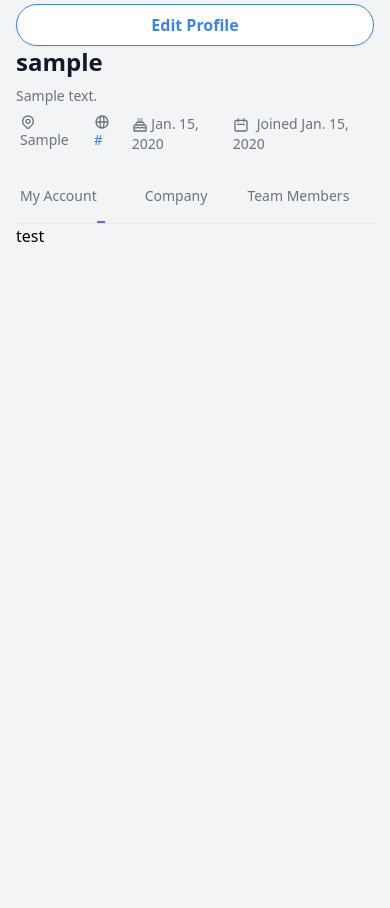
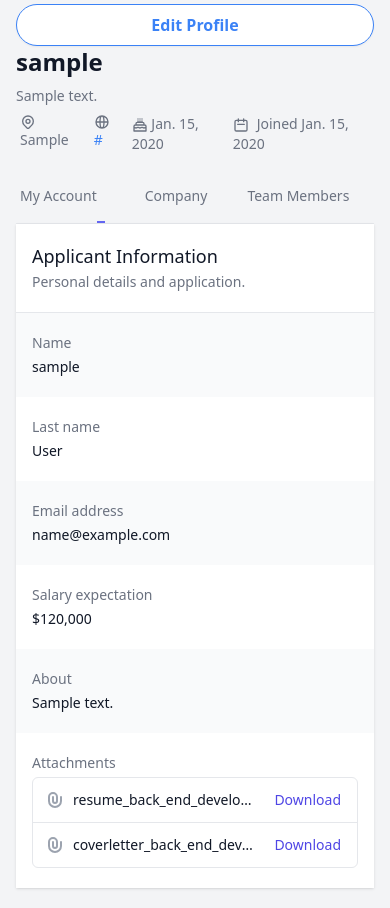
Before and after one commit to anthoni-gmu/SocialPy, a Django app: a page that uses templates/users/detail.html in a window 390 px wide. Shown: the part 316-1224 px from the top of the page. Run offline with Django 3.2, Linux system fonts and the light colour scheme; tables that the repository leaves empty hold one stand-in row (values such as "Sample post"); grey boxes marked "Sample" are stand-in pictures; some libraries are stand-ins or nearby versions.

Commit message:
Edit profile

```diff
--- a/accounts/urls.py
+++ b/accounts/urls.py
@@ -1,8 +1,9 @@
 from django.urls import path
-from .views import UserProfileView
+from .views import UserProfileView,EditProfile
 
 app_name="accounts"
 
 urlpatterns =[
     path('<username>/',UserProfileView.as_view(),name='profile'),
+    path('profile/edit', EditProfile, name="edit-profile")
 ]
--- a/accounts/views.py
+++ b/accounts/views.py
@@ -1,7 +1,9 @@
-from django.shortcuts import render, get_object_or_404
+from django.shortcuts import render, get_object_or_404, redirect
 from django.views.generic import TemplateView, View
+from accounts.forms import EditProfileForm
 from accounts.models import Profile
 from django.contrib.auth import get_user_model
+from django.contrib.auth.decorators import login_required
 User=get_user_model()
 
 class UserProfileView(View):
@@ -14,3 +16,31 @@ class UserProfileView(View):
 
         }
         return render(request, 'users/detail.html', context)
+
+@login_required
+def EditProfile(request):
+    user =request.user.id
+    profile=Profile.objects.get(user_id=user)
+    user_basic_info=User.objects.get(id=user)
+    if request.method == 'POST':
+        form=EditProfileForm(request.POST,request.FILES,instance=profile)
+        if form.is_valid():
+            user_basic_info.first_name=form.cleaned_data.get('first_name')
+            user_basic_info.last_name=form.cleaned_data.get('last_name')
+
+            profile.pinture=form.cleaned_data.get('pinture')
+            profile.banner=form.cleaned_data.get('banner')
+            profile.location=form.cleaned_data.get('location')
+            profile.url=form.cleaned_data.get('url')
+            profile.bio=form.cleaned_data.get('bio')
+            profile.birthday=form.cleaned_data.get('birthday')
+
+            profile.save()
+            user_basic_info.save()
+            return redirect('users:profile', username=request.user.username)
+    else:
+        form=EditProfileForm(instance=profile)
+    context={
+        'form':form,
+    }
+    return render(request, 'users/edit.html', context)
--- a/templates/users/detail.html
+++ b/templates/users/detail.html
@@ -55,7 +55,7 @@
                         <div x-data="{ open: false }" @keydown.window.escape="open = false" class=" mt-6 sm:flex-1 sm:min-w-0 sm:flex sm:items-center sm:justify-end sm:space-x-6 sm:pb-1">
                             <div class="mt-6 flex flex-col justify-stretch space-y-3 sm:flex-row sm:space-y-0 sm:space-x-4">
                             {% if user.is_authenticated and user == profile.user %}
-                            <a href="#" class="inline-flex justify-center px-4 py-2 border dark:bg-dark-main dark:border-dark-third dark:hover:bg-dark-third dark:text-dark-txt border-blue-500 shadow-sm text-md font-bold rounded-full text-blue-500 bg-white hover:bg-gray-50 focus:outline-none focus:ring-2 focus:ring-offset-2 dark:focus:ring-dark-second focus:ring-blue-500">
+                            <a href="{% url 'users:edit-profile' %}" class="inline-flex justify-center px-4 py-2 border dark:bg-dark-main dark:border-dark-third dark:hover:bg-dark-third dark:text-dark-txt border-blue-500 shadow-sm text-md font-bold rounded-full text-blue-500 bg-white hover:bg-gray-50 focus:outline-none focus:ring-2 focus:ring-offset-2 dark:focus:ring-dark-second focus:ring-blue-500">
                                 <span>Edit Profile</span>
                             </a>
                             {% endif %}
@@ -167,7 +167,113 @@
             </nav>
             </div>
         </div>
-test
+        <div x-show="openTab===1">
+        <!-- This example requires Tailwind CSS v2.0+ -->
+<div class="bg-white shadow overflow-hidden sm:rounded-lg">
+  <div class="px-4 py-5 sm:px-6">
+    <h3 class="text-lg leading-6 font-medium text-gray-900">
+      Applicant Information
+    </h3>
+    <p class="mt-1 max-w-2xl text-sm text-gray-500">
+      Personal details and application.
+    </p>
+  </div>
+  <div class="border-t border-gray-200">
+    <dl>
+      <div class="bg-gray-50 px-4 py-5 sm:grid sm:grid-cols-3 sm:gap-4 sm:px-6">
+        <dt class="text-sm font-medium text-gray-500">
+            Name
+        </dt>
+        <dd class="mt-1 text-sm text-gray-900 sm:mt-0 sm:col-span-2">
+         {{profile.user.username}}
+        </dd>
+      </div>
+      <div class="bg-white px-4 py-5 sm:grid sm:grid-cols-3 sm:gap-4 sm:px-6">
+        <dt class="text-sm font-medium text-gray-500">
+          Last name
+        </dt>
+        <dd class="mt-1 text-sm text-gray-900 sm:mt-0 sm:col-span-2">
+          {{profile.user.last_name}}
+        </dd>
+      </div>
+      <div class="bg-gray-50 px-4 py-5 sm:grid sm:grid-cols-3 sm:gap-4 sm:px-6">
+        <dt class="text-sm font-medium text-gray-500">
+          Email address
+        </dt>
+        <dd class="mt-1 text-sm text-gray-900 sm:mt-0 sm:col-span-2">
+          {{profile.user.email}}
+        </dd>
+      </div>
+      <div class="bg-white px-4 py-5 sm:grid sm:grid-cols-3 sm:gap-4 sm:px-6">
+        <dt class="text-sm font-medium text-gray-500">
+          Salary expectation
+        </dt>
+        <dd class="mt-1 text-sm text-gray-900 sm:mt-0 sm:col-span-2">
+          $120,000
+        </dd>
+      </div>
+      <div class="bg-gray-50 px-4 py-5 sm:grid sm:grid-cols-3 sm:gap-4 sm:px-6">
+        <dt class="text-sm font-medium text-gray-500">
+          About
+        </dt>
+        <dd class="mt-1 text-sm text-gray-900 sm:mt-0 sm:col-span-2">
+           {{profile.bio}}
+        </dd>
+      </div>
+      <div class="bg-white px-4 py-5 sm:grid sm:grid-cols-3 sm:gap-4 sm:px-6">
+        <dt class="text-sm font-medium text-gray-500">
+          Attachments
+        </dt>
+        <dd class="mt-1 text-sm text-gray-900 sm:mt-0 sm:col-span-2">
+          <ul role="list" class="border border-gray-200 rounded-md divide-y divide-gray-200">
+            <li class="pl-3 pr-4 py-3 flex items-center justify-between text-sm">
+              <div class="w-0 flex-1 flex items-center">
+                <!-- Heroicon name: solid/paper-clip -->
+                <svg class="flex-shrink-0 h-5 w-5 text-gray-400" xmlns="http://www.w3.org/2000/svg" viewBox="0 0 20 20" fill="currentColor" aria-hidden="true">
+                  <path fill-rule="evenodd" d="M8 4a3 3 0 00-3 3v4a5 5 0 0010 0V7a1 1 0 112 0v4a7 7 0 11-14 0V7a5 5 0 0110 0v4a3 3 0 11-6 0V7a1 1 0 012 0v4a1 1 0 102 0V7a3 3 0 00-3-3z" clip-rule="evenodd" />
+                </svg>
+                <span class="ml-2 flex-1 w-0 truncate">
+                  resume_back_end_developer.pdf
+                </span>
+              </div>
+              <div class="ml-4 flex-shrink-0">
+                <a href="#" class="font-medium text-indigo-600 hover:text-indigo-500">
+                  Download
+                </a>
+              </div>
+            </li>
+            <li class="pl-3 pr-4 py-3 flex items-center justify-between text-sm">
+              <div class="w-0 flex-1 flex items-center">
+                <!-- Heroicon name: solid/paper-clip -->
+                <svg class="flex-shrink-0 h-5 w-5 text-gray-400" xmlns="http://www.w3.org/2000/svg" viewBox="0 0 20 20" fill="currentColor" aria-hidden="true">
+                  <path fill-rule="evenodd" d="M8 4a3 3 0 00-3 3v4a5 5 0 0010 0V7a1 1 0 112 0v4a7 7 0 11-14 0V7a5 5 0 0110 0v4a3 3 0 11-6 0V7a1 1 0 012 0v4a1 1 0 102 0V7a3 3 0 00-3-3z" clip-rule="evenodd" />
+                </svg>
+                <span class="ml-2 flex-1 w-0 truncate">
+                  coverletter_back_end_developer.pdf
+                </span>
+              </div>
+              <div class="ml-4 flex-shrink-0">
+                <a href="#" class="font-medium text-indigo-600 hover:text-indigo-500">
+                  Download
+                </a>
+              </div>
+            </li>
+          </ul>
+        </dd>
+      </div>
+    </dl>
+  </div>
+</div>
+        </div>
+        <div x-show="openTab===2">
+        test2
+        </div>
+        <div x-show="openTab===3">
+        test3
+        </div>
+        <div x-show="openTab===4">
+        test4
+        </div>
 
 
 </main>
```
Also changed, not shown: accounts/forms.py (added, +24 -0 lines), templates/users/edit.html (added, +90 -0 lines).
